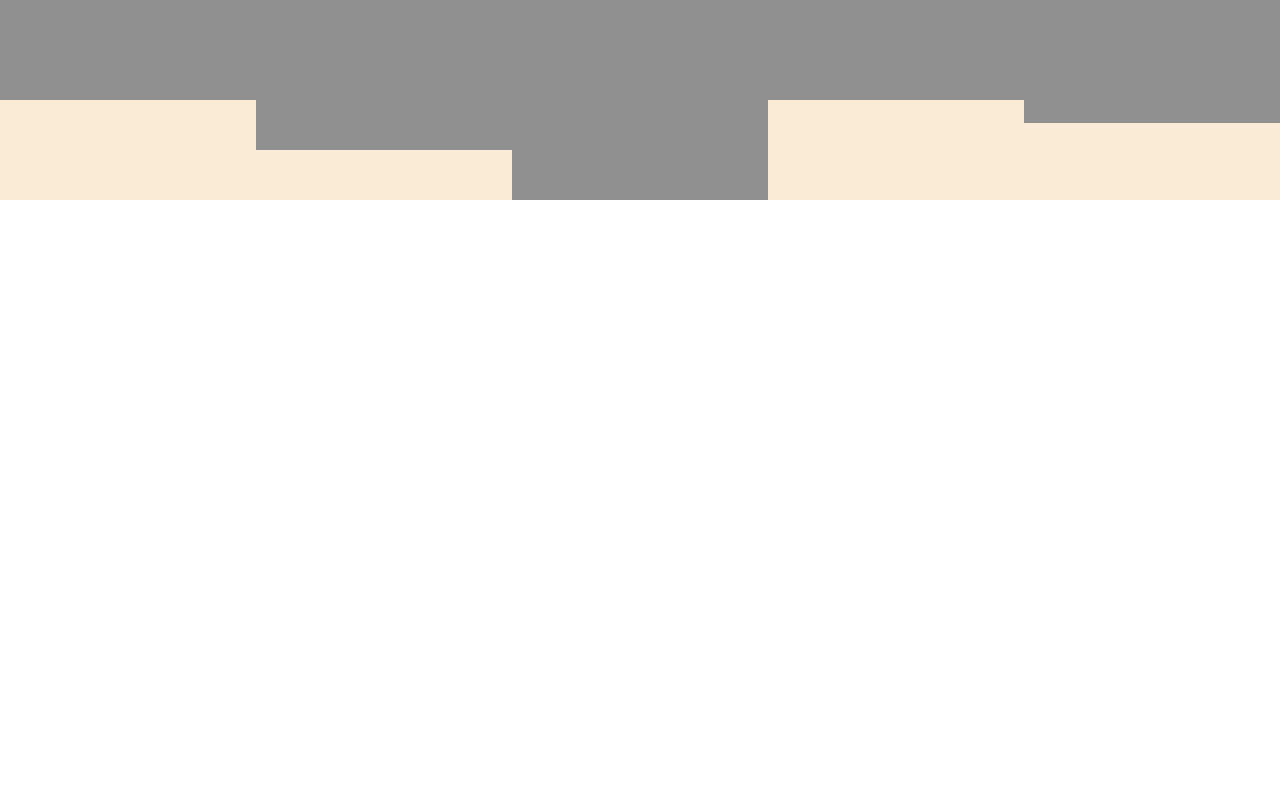
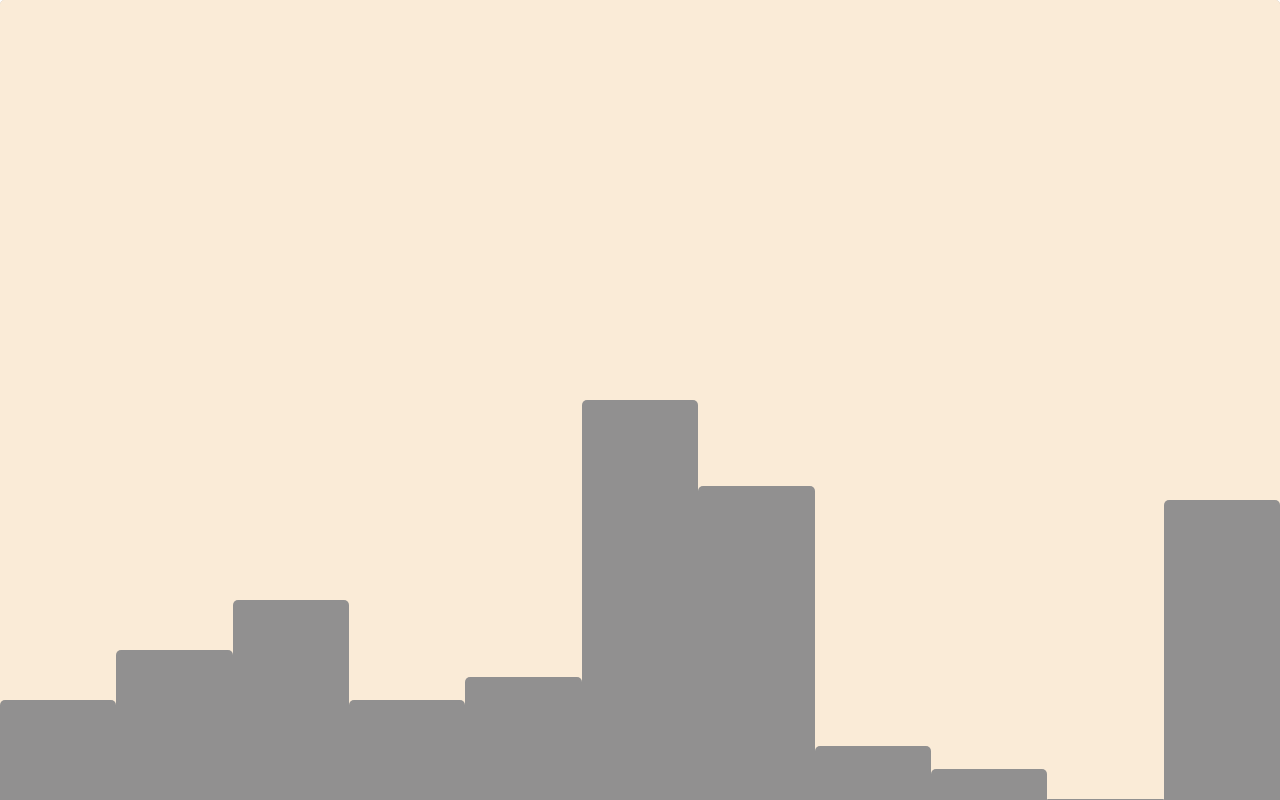
Before and after one commit to TyrnanBatch/algorithm-visualisation, a React (Create React App) app: page / in a window 1280 px wide. Built offline with nearby package versions, Linux system fonts and the light colour scheme.

Commit message:
data visualisatiin now takes up 100% of its container

```diff
--- a/src/components/bar/Bar.css
+++ b/src/components/bar/Bar.css
@@ -1,3 +1,5 @@
 div {
   background-color: #919090;
+  border-top-left-radius: 5px;
+  border-top-right-radius: 5px
 }
--- a/src/components/bars/Bars.css
+++ b/src/components/bars/Bars.css
@@ -1,4 +1,6 @@
 .main-container {
-  width: 100%;
-  height: 100%;
+  min-width: 100%;
+  min-height: 100%;
+  display: flex;
+  align-items: flex-end;
 }
--- a/src/components/bars/Bars.tsx
+++ b/src/components/bars/Bars.tsx
@@ -3,7 +3,7 @@ import React from "react";
 import Bar from '../bar/Bar'
 
 let data: number[] = [
-    100, 150, 200, 100, 123
+    100, 150, 200, 100, 123, 400, 314, 54, 31, 1, 300
 ]
 
 export default class Bars extends React.Component {
```
